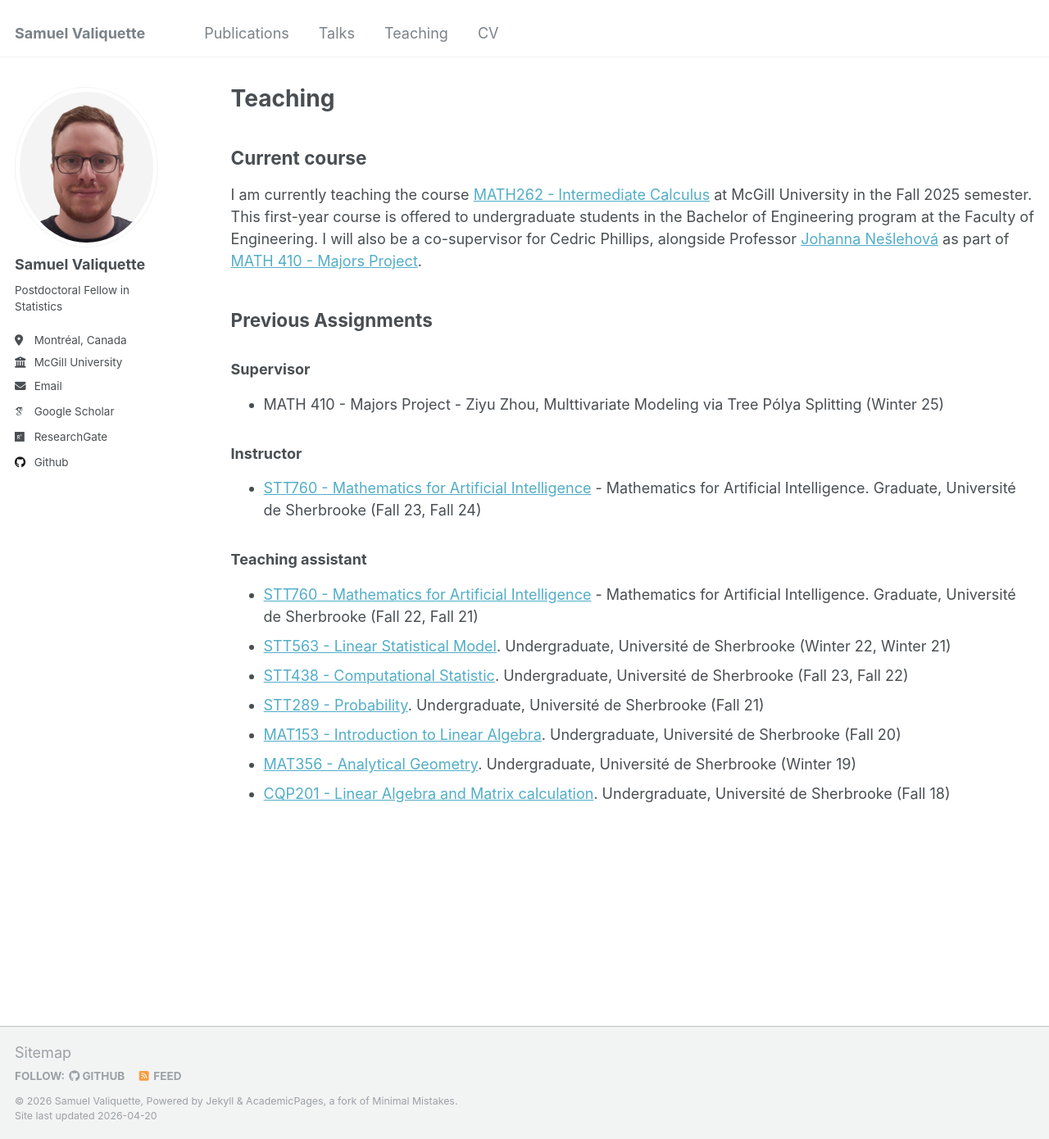
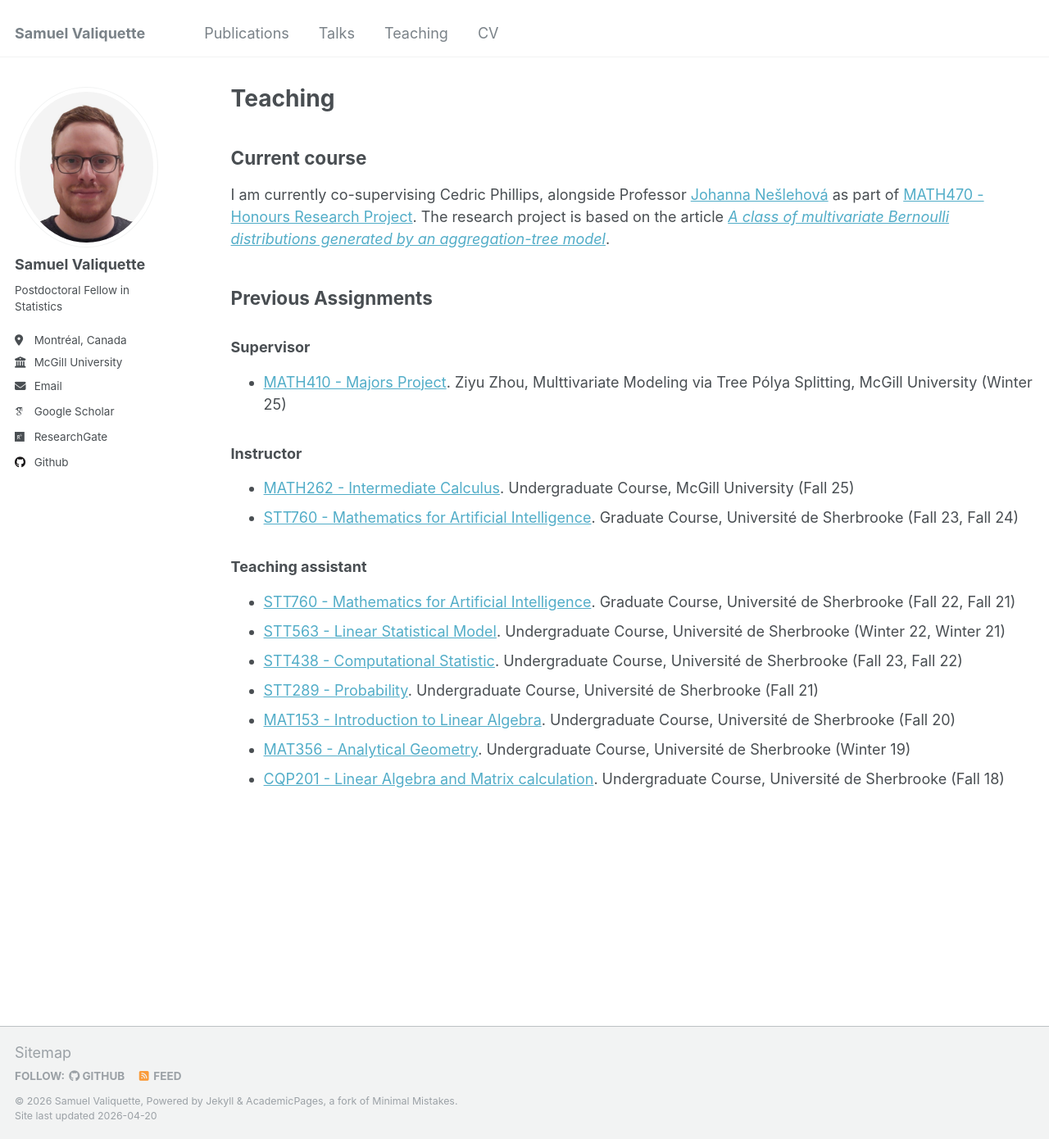
Before and after one commit to s-valiquette/s-valiquette.github.io, a Jekyll site: the page built from _pages/teaching.md, in a window 1280 px wide and 1390 px high. Shown: the whole window at 82% size. Built offline with Jekyll 4.4.1, drawn with Linux system fonts in a browser that asks for light colours; some web fonts are replaced.

Commit message:
Update teaching.md

```diff
--- a/_pages/teaching.md
+++ b/_pages/teaching.md
@@ -7,22 +7,22 @@ author_profile: true
 
 ## Current course
 
-I am currently teaching the course [MATH262 - Intermediate Calculus](https://coursecatalogue.mcgill.ca/courses/math-262/) at McGill University in the Fall 2025 semester.
-This first-year course is offered to undergraduate students in the Bachelor of Engineering program at the Faculty of Engineering.
-I will also be a co-supervisor for Cedric Phillips, alongside Professor [Johanna Nešlehová](https://www.math.mcgill.ca/neslehova/) as part of [MATH 410 - Majors Project](https://www.mcgill.ca/study/2024-2025/courses/math-410).
+I am currently co-supervising Cedric Phillips, alongside Professor [Johanna Nešlehová](https://www.math.mcgill.ca/neslehova/) as part of [MATH470 - Honours Research Project](https://coursecatalogue.mcgill.ca/courses/math-470/).
+The research project is based on the article [_A class of multivariate Bernoulli distributions generated by an aggregation-tree model_](https://s-valiquette.github.io//publications/).
 
 ## Previous Assignments
 ### Supervisor
-- MATH 410 - Majors Project - Ziyu Zhou, Multtivariate Modeling via Tree Pólya Splitting (Winter 25)
+- [MATH410 - Majors Project](https://www.mcgill.ca/study/2024-2025/courses/math-410). Ziyu Zhou, Multtivariate Modeling via Tree Pólya Splitting, McGill University (Winter 25)
 
 ### Instructor
-- [STT760 - Mathematics for Artificial Intelligence](https://www.usherbrooke.ca/admission/fiches-cours/STT760/mathematiques-pour-lintelligence-artificielle/) - Mathematics for Artificial Intelligence. Graduate, Université de Sherbrooke (Fall 23, Fall 24)
+- [MATH262 - Intermediate Calculus](https://coursecatalogue.mcgill.ca/courses/math-262/). Undergraduate Course, McGill University (Fall 25)
+- [STT760 - Mathematics for Artificial Intelligence](https://www.usherbrooke.ca/admission/fiches-cours/STT760/mathematiques-pour-lintelligence-artificielle/). Graduate Course, Université de Sherbrooke (Fall 23, Fall 24)
 
 ### Teaching assistant
-- [STT760 - Mathematics for Artificial Intelligence](https://www.usherbrooke.ca/admission/fiches-cours/STT760/mathematiques-pour-lintelligence-artificielle/) - Mathematics for Artificial Intelligence. Graduate, Université de Sherbrooke (Fall 22, Fall 21)
-- [STT563 - Linear Statistical Model](https://www.usherbrooke.ca/admission/fiches-cours/STT563). Undergraduate, Université de Sherbrooke (Winter 22, Winter 21)
-- [STT438 - Computational Statistic](https://www.usherbrooke.ca/admission/fiches-cours/stt438/statistique-computationnelle/). Undergraduate, Université de Sherbrooke (Fall 23, Fall 22)
-- [STT289 - Probability](https://www.usherbrooke.ca/admission/fiches-cours/STT289/probabilites/). Undergraduate, Université de Sherbrooke (Fall 21)
-- [MAT153 - Introduction to Linear Algebra](https://www.usherbrooke.ca/admission/fiches-cours/MAT153). Undergraduate, Université de Sherbrooke (Fall 20)
-- [MAT356 - Analytical Geometry](https://www.usherbrooke.ca/admission/fiches-cours/MAT356/). Undergraduate, Université de Sherbrooke (Winter 19)
-- [CQP201 - Linear Algebra and Matrix calculation](https://www.usherbrooke.ca/admission/fiches-cours/CQP201/algebre-lineaire-et-calcul-matriciel/). Undergraduate, Université de Sherbrooke (Fall 18)
+- [STT760 - Mathematics for Artificial Intelligence](https://www.usherbrooke.ca/admission/fiches-cours/STT760/mathematiques-pour-lintelligence-artificielle/). Graduate Course, Université de Sherbrooke (Fall 22, Fall 21)
+- [STT563 - Linear Statistical Model](https://www.usherbrooke.ca/admission/fiches-cours/STT563). Undergraduate Course, Université de Sherbrooke (Winter 22, Winter 21)
+- [STT438 - Computational Statistic](https://www.usherbrooke.ca/admission/fiches-cours/stt438/statistique-computationnelle/). Undergraduate Course, Université de Sherbrooke (Fall 23, Fall 22)
+- [STT289 - Probability](https://www.usherbrooke.ca/admission/fiches-cours/STT289/probabilites/). Undergraduate Course, Université de Sherbrooke (Fall 21)
+- [MAT153 - Introduction to Linear Algebra](https://www.usherbrooke.ca/admission/fiches-cours/MAT153). Undergraduate Course, Université de Sherbrooke (Fall 20)
+- [MAT356 - Analytical Geometry](https://www.usherbrooke.ca/admission/fiches-cours/MAT356/). Undergraduate Course, Université de Sherbrooke (Winter 19)
+- [CQP201 - Linear Algebra and Matrix calculation](https://www.usherbrooke.ca/admission/fiches-cours/CQP201/algebre-lineaire-et-calcul-matriciel/). Undergraduate Course, Université de Sherbrooke (Fall 18)
```
